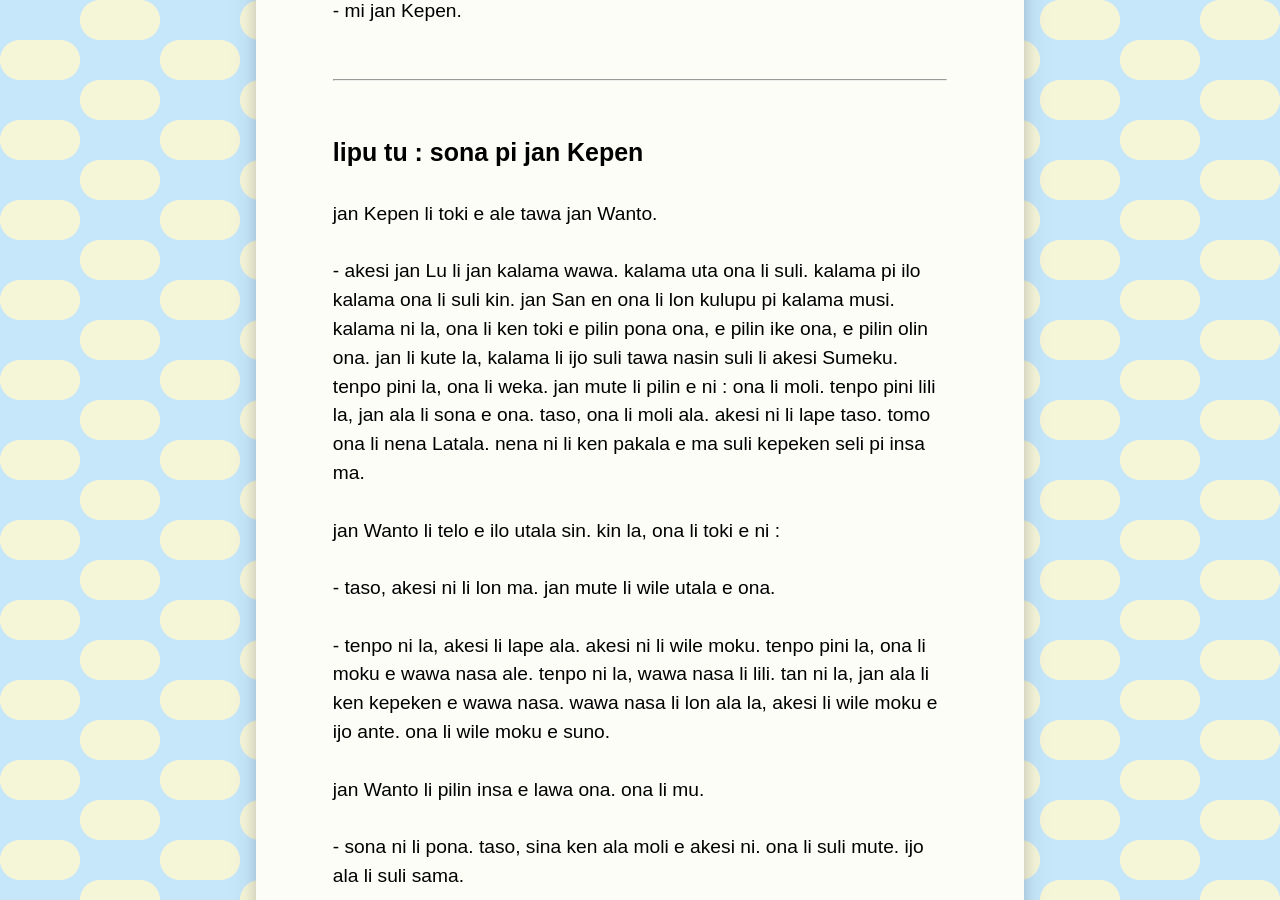
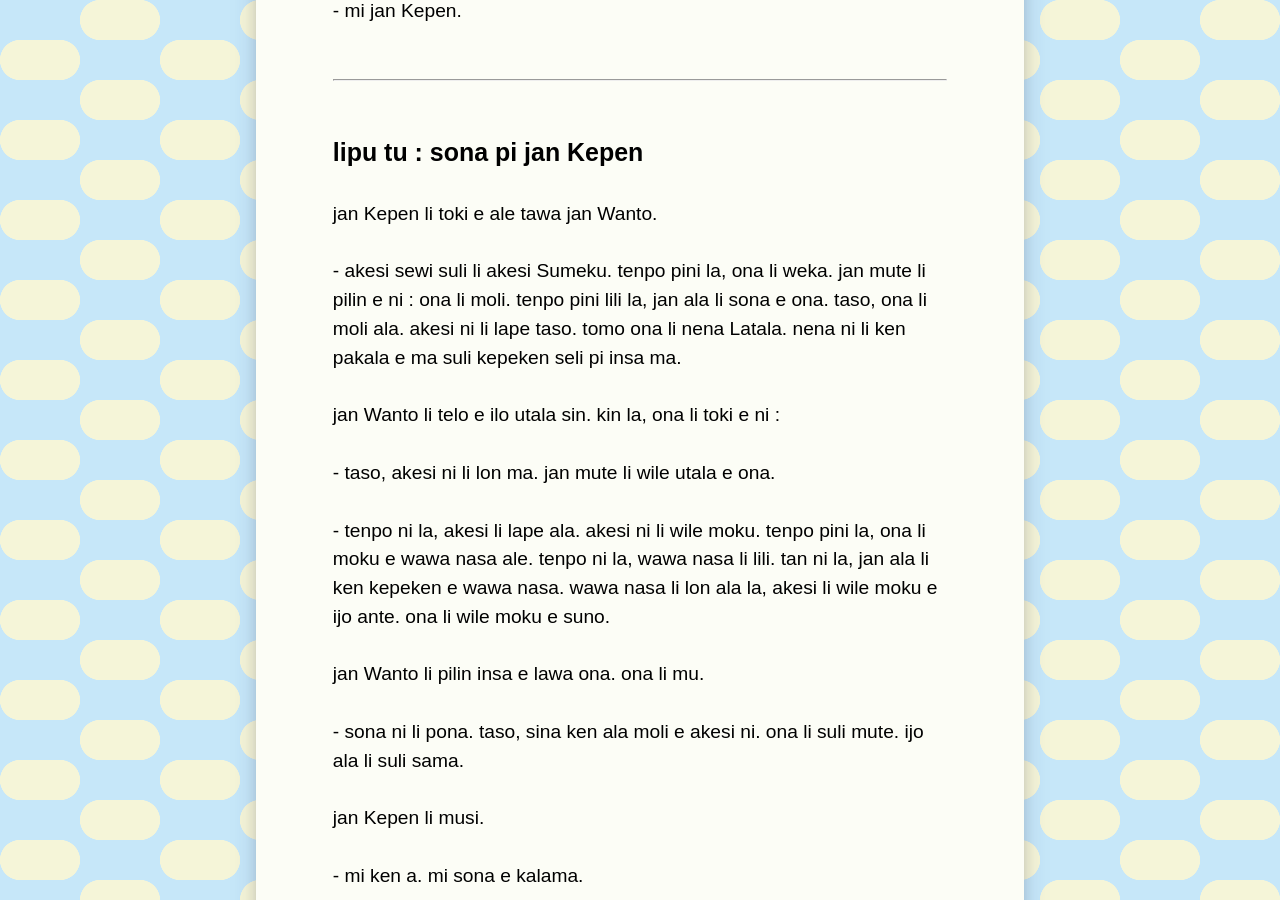
Before and after one commit to raacz/utala, a Jekyll site: the page built from maml/lipu-musi/lipu-suli/akesi-li-moku-e-suno.md, in a window 1280 px wide and 900 px high, scrolled down 3000 px. Built offline with Jekyll 4.4.1, drawn with Linux system fonts in a browser that asks for light colours.

```diff
--- a/maml/lipu-musi/lipu-suli/akesi-li-moku-e-suno.md
+++ b/maml/lipu-musi/lipu-suli/akesi-li-moku-e-suno.md
@@ -92,7 +92,7 @@
 
 jan Kepen li toki e ale tawa jan Wanto.
 
-\- akesi jan Lu li jan kalama wawa. kalama uta ona li suli. kalama pi ilo kalama ona li suli kin. jan San en ona li lon kulupu pi kalama musi. kalama ni la, ona li ken toki e pilin pona ona, e pilin ike ona, e pilin olin ona. jan li kute la, kalama li ijo suli tawa nasin suli li akesi Sumeku. tenpo pini la, ona li weka. jan mute li pilin e ni : ona li moli. tenpo pini lili la, jan ala li sona e ona. taso, ona li moli ala. akesi ni li lape taso. tomo ona li nena Latala. nena ni li ken pakala e ma suli kepeken seli pi insa ma.
+\- akesi sewi suli li akesi Sumeku. tenpo pini la, ona li weka. jan mute li pilin e ni : ona li moli. tenpo pini lili la, jan ala li sona e ona. taso, ona li moli ala. akesi ni li lape taso. tomo ona li nena Latala. nena ni li ken pakala e ma suli kepeken seli pi insa ma.
 
 jan Wanto li telo e ilo utala sin. kin la, ona li toki e ni :
 
```
Also changed, not shown: maml/lipu-musi/lipu-suli/lon-lape.md (+1 -1 lines).
